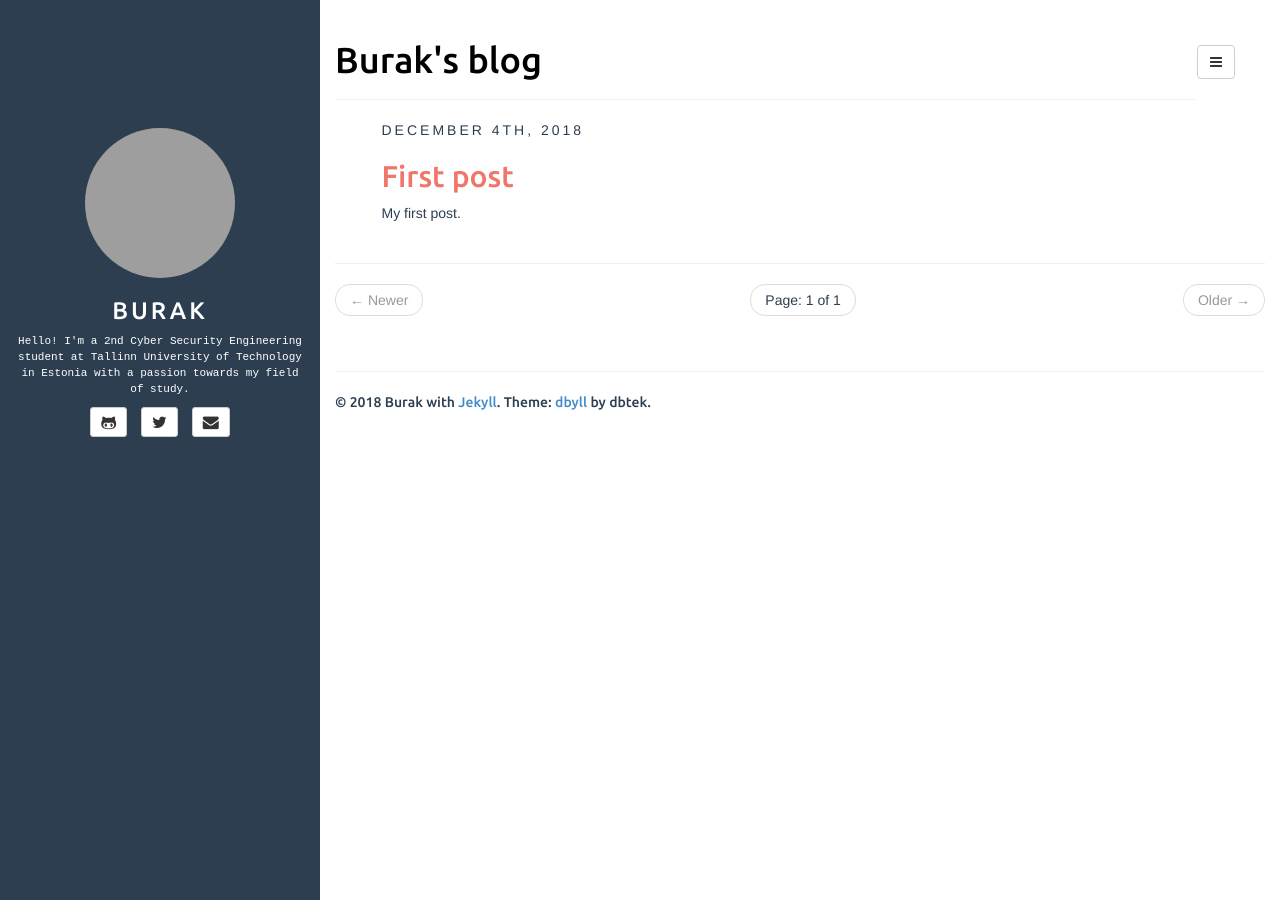
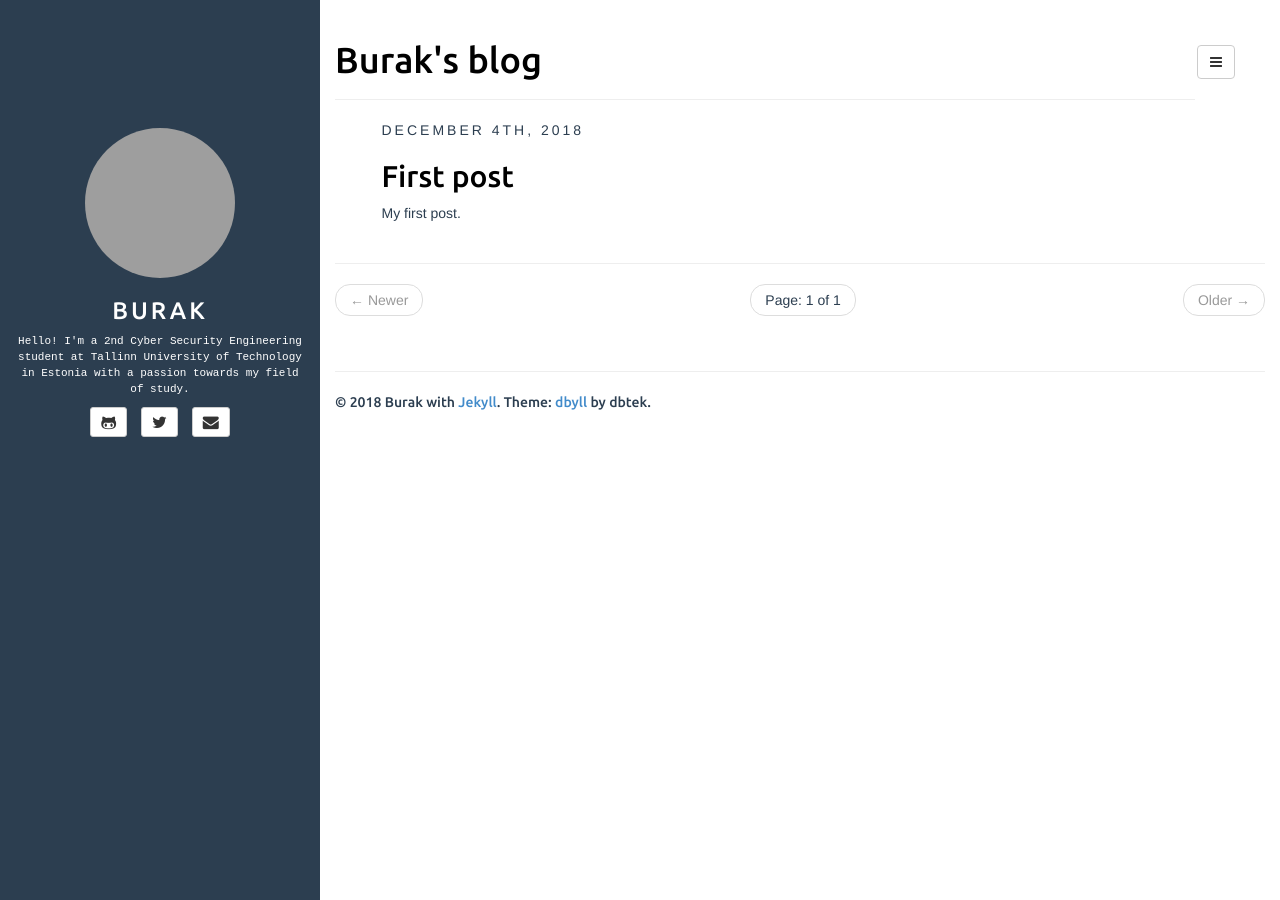
Before and after one commit to mavzerburak0/mavzerburak0.github.io, a Jekyll site: the page built from index.html, in a window 1280 px wide. Built offline with Jekyll 4.4.1, drawn with Linux system fonts in a browser that asks for light colours; the list of posts is cut into pages by our own code; grey boxes are pictures that could not be loaded.

Commit message:
color changes s in css

```diff
--- a/assets/css/style.css
+++ b/assets/css/style.css
@@ -122,14 +122,14 @@ article.home h4,
 article.home h5,
 article.home h6 {
 	font-family: 'Ubuntu', sans-serif;
-	color: #f2756a;
+	color: #000;
 }
 
 article.home h1 a,
 article.home h2 a,
 article.home h3 a,
 article.home h4 a {
-	color: #f2756a;
+	color: #000;
 }
 article.home h1 a:hover,
 article.home h2 a:hover,
```
